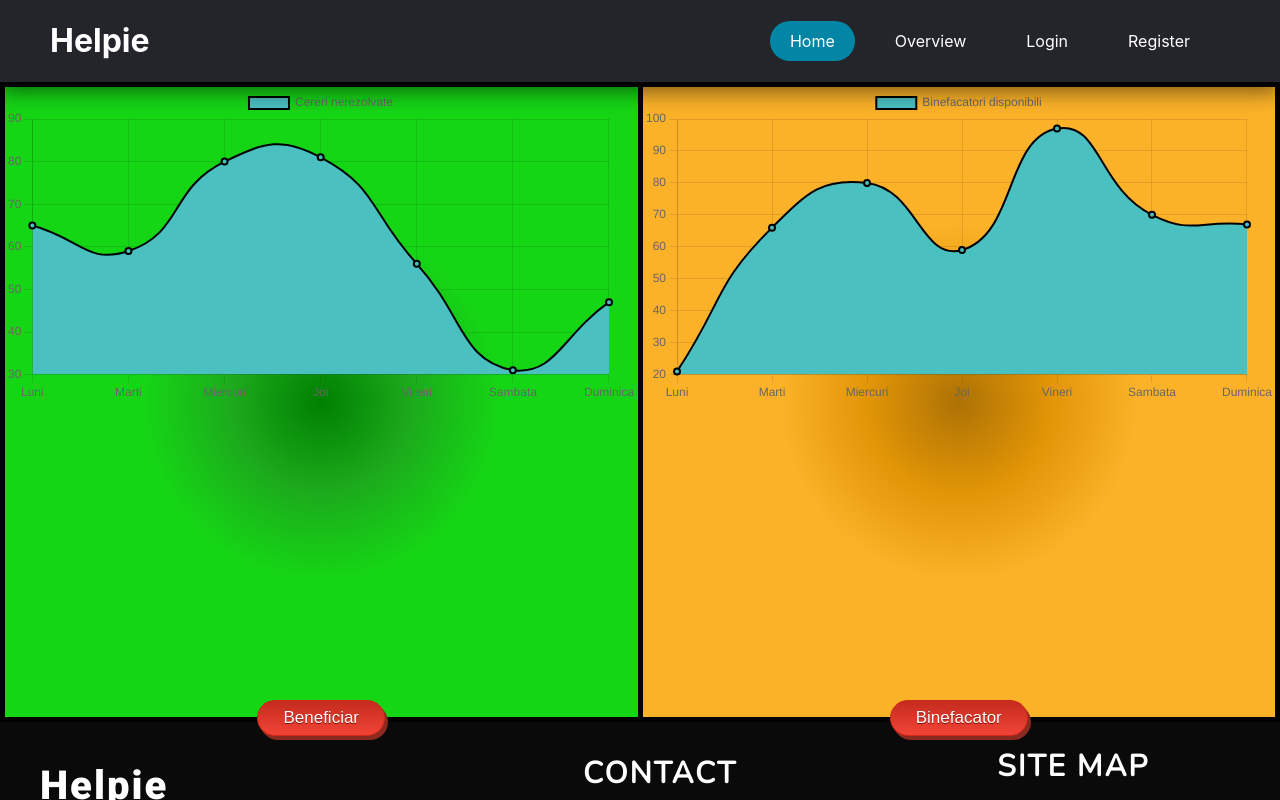
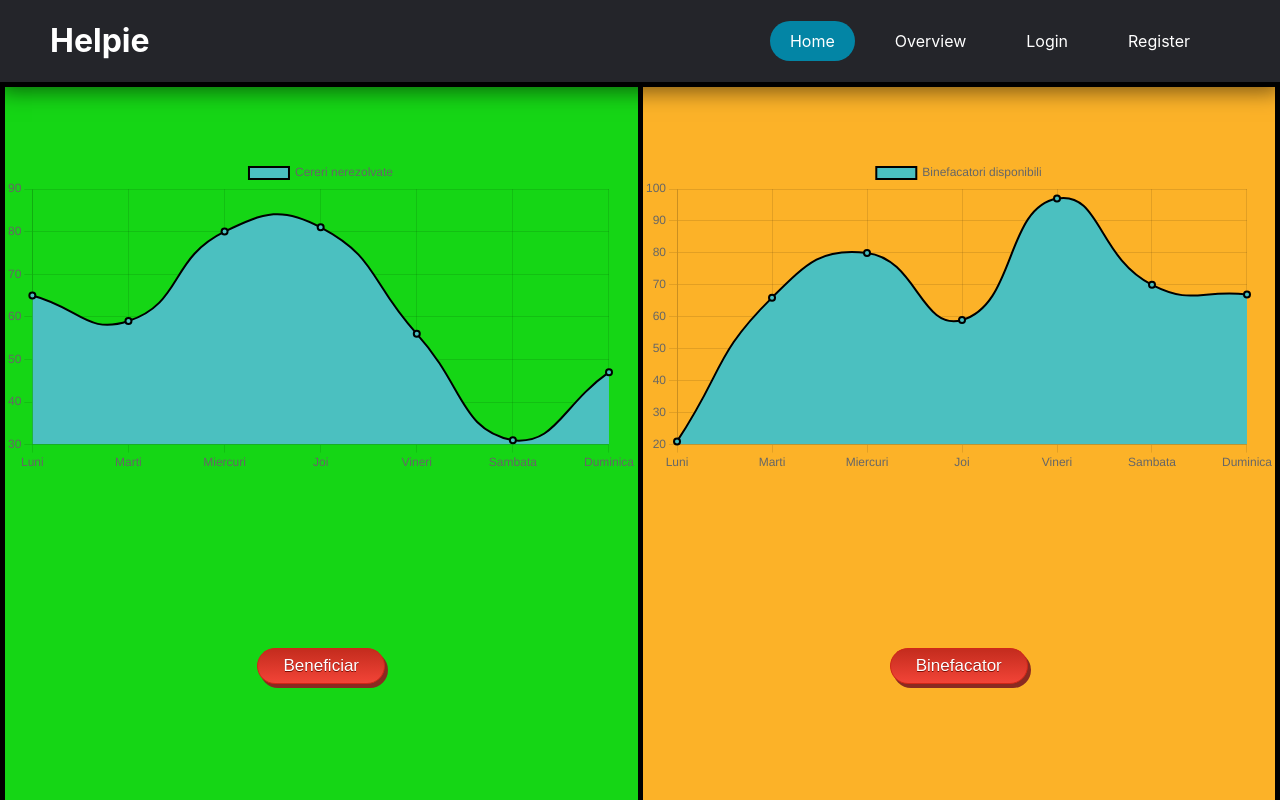
Before and after one commit to cristibctr/FrontEnd-Team2, a React (Create React App) app: page / in a window 1280 px wide. Shown: the top 800 px of the page. Built offline with nearby package versions, Linux system fonts and the light colour scheme.

Commit message:
Add files via upload

```diff
--- a/src/styles/HomePage.css
+++ b/src/styles/HomePage.css
@@ -3,7 +3,7 @@
     grid-template-columns: 1fr 1fr;
     grid-gap: 5px;
     background-color: black;
-    height: 50vw;
+    height: 60vw;
     border-style: solid;
     border-color: black;
     border-width: 5px;
@@ -17,12 +17,16 @@
 }
 
 #beneficiar{
-    background-image: radial-gradient(green 0%, rgb(28, 170, 28) 20%, rgb(21, 214, 21) 40%);
+    display:grid;
+    grid-template-rows: 1fr 1fr;
+    background-color: rgb(21, 214, 21);
     padding: auto;
 }
 
 #binefacator{
-    background-image: radial-gradient(rgb(173, 114, 5) 0%, rgb(224, 148, 6) 20%, rgb(252, 178, 40) 40%);
+    display:grid;
+    grid-template-rows: 1fr 1fr;
+    background-color:rgb(252, 178, 40);
     padding: auto;
 }
 
@@ -63,3 +67,7 @@
     align-items: center;
     justify-content: center;
 }
+
+.graficHome{
+    margin-top: 70px;
+}
--- a/src/styles/Motivation.css
+++ b/src/styles/Motivation.css
@@ -1,11 +1,10 @@
-#body{
+#paginaMotivation{
   background-color: brown;
   border: 10px solid;
   border-color: aqua;
-  height: 50vw;
 }
 
-#main{
+#articoleMotivation{
   display: grid;
   grid-template-columns: 1fr 1fr;
   grid-template-rows: 1fr 1fr 1fr;
@@ -19,7 +18,7 @@
   text-align: center;
 }
 
-#first{
+#unu{
   display:grid;
   text-align: center;
   grid-column-start: 1;
@@ -27,19 +26,19 @@
   background-color: rgb(0, 0, 255, 0.70);
 }
 
-#second{
+#doi{
   display:grid;
   text-align: center;
   background-color: rgb(7, 212, 7, 0.70);
 }
 
-#third{
+#trei{
   display:grid;
   text-align: center;
   background-color: rgb(255, 0, 0, 0.70);
 }
 
-#fourth{
+#patru{
   display:grid;
   text-align: center;
   grid-column-start: 1;
```
